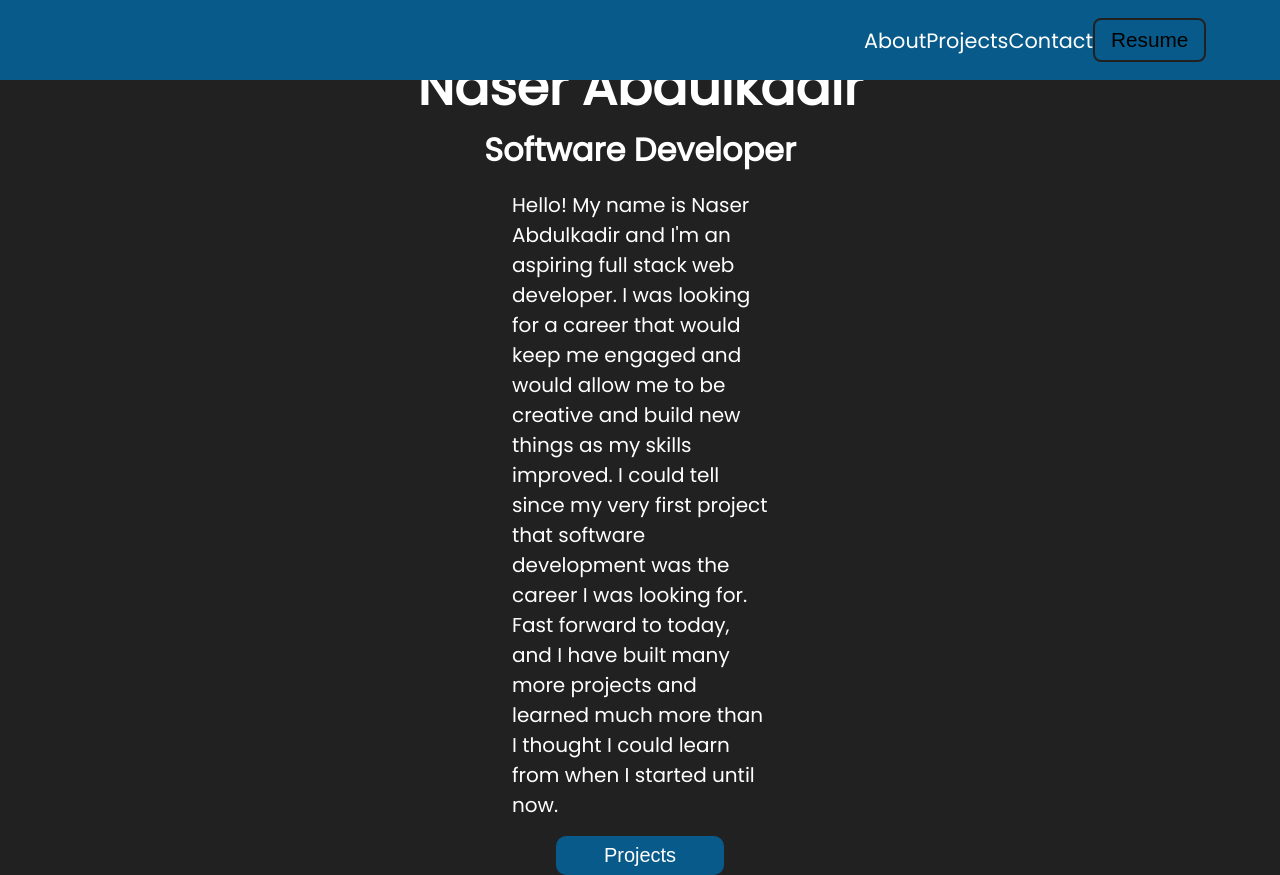
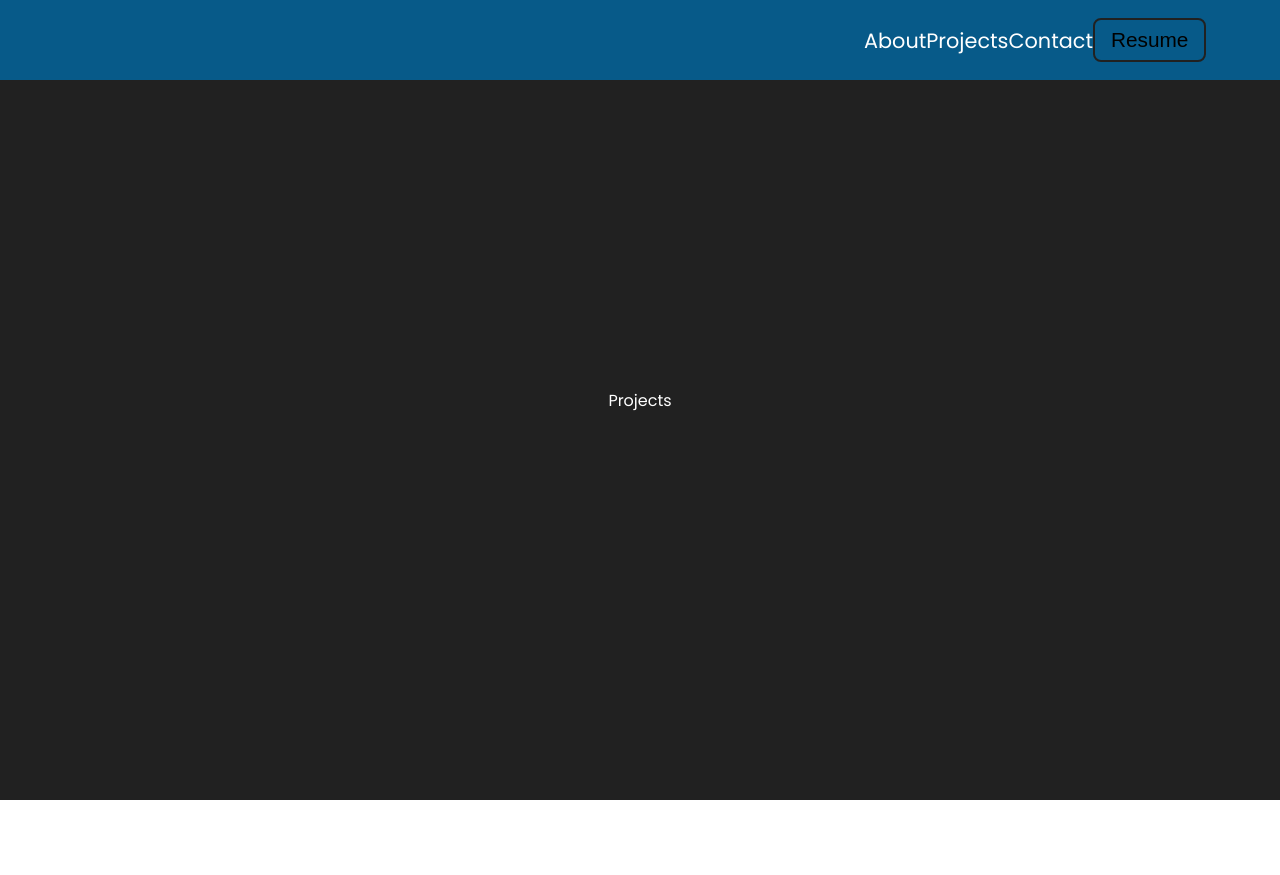
Before and after one commit to naser23/Portfolio, a React (Create React App) app: page /projects in a window 1280 px wide. After the commit the page ends 800 px from the top, so only its background shows below. Built offline with nearby package versions, Linux system fonts and the light colour scheme.

Commit message:
Fixed both navbars. Will work on entering animations for components and the projects page next.

```diff
--- a/package.json
+++ b/package.json
@@ -9,6 +9,7 @@
     "framer-motion": "^6.5.0",
     "react": "^18.2.0",
     "react-dom": "^18.2.0",
+    "react-router-dom": "^6.3.0",
     "react-scripts": "5.0.1",
     "web-vitals": "^2.1.4"
   },
--- a/src/App.js
+++ b/src/App.js
@@ -1,13 +1,18 @@
+import { BrowserRouter as Router, Route, Routes } from "react-router-dom";
 import Navbar from "./components/Navbars/Navbar";
 import Landing from "./pages/Landing";
+import Projects from "./pages/Projects";
 import "./styles/home.css";
 
 function App() {
   return (
-    <main className="HomePage">
+    <Router>
       <Navbar />
-      <Landing />
-    </main>
+      <Routes>
+        <Route path="/" element={<Landing />}></Route>
+        <Route path="/projects" element={<Projects />}></Route>
+      </Routes>
+    </Router>
   );
 }
 
--- a/src/components/Navbars/MobileNav.js
+++ b/src/components/Navbars/MobileNav.js
@@ -1,14 +1,21 @@
+import { Link } from "react-router-dom";
 import React from "react";
-import ResumeButton from "../ResumeButton";
+
 import "../../styles/mobilenav.css";
 
-function MobileNav() {
+function MobileNav({ onClick }) {
   return (
     <nav className="mobileNav">
       <div className="linkArea">
-        <div className="mobileLink">About</div>
-        <div className="mobileLink">Projects</div>
-        <div className="mobileLink">Contact</div>
+        <Link to="/" className="mobileLink" onClick={onClick}>
+          About
+        </Link>
+        <Link to="/projects" className="mobileLink" onClick={onClick}>
+          Projects
+        </Link>
+        <Link to="/contact" className="mobileLink" onClick={onClick}>
+          Contact
+        </Link>
         <button className="resumeButtonMobile">Resume</button>
       </div>
     </nav>
--- a/src/components/Navbars/Navbar.js
+++ b/src/components/Navbars/Navbar.js
@@ -1,8 +1,9 @@
 import React from "react";
+import { motion, AnimatePresence } from "framer-motion";
 import { useState } from "react";
+import { Link } from "react-router-dom";
 import MobileNav from "./MobileNav";
 import ResumeButton from "../ResumeButton";
-import { motion, AnimatePresence } from "framer-motion";
 import "../../styles/navbar.css";
 
 function Navbar() {
@@ -10,6 +11,7 @@ function Navbar() {
   function onClick() {
     setNavOpen(!navOpen);
   }
+
   return (
     <>
       <nav className="Navbar">
@@ -30,14 +32,31 @@ function Navbar() {
               exit={{ x: "-100%" }}
               className="motionComponent"
             >
-              <MobileNav />
+              <MobileNav onClick={onClick} />
             </motion.div>
           )}
         </AnimatePresence>
         <div className="navLinks">
-          <div className="link">About</div>
-          <div className="link">Projects</div>
-          <div className="link">Contact</div>
+          <Link className="link" to="/">
+            About
+          </Link>
+          <Link className="link" to="/projects">
+            Projects
+          </Link>
+          <Link className="link" to="/contact">
+            Contact
+          </Link>
+
+          {/* <NavLink to="/" className="link">
+            About
+          </NavLink>
+          <NavLink to="/projects" className="link">
+            Projects
+          </NavLink>
+          <NavLink to="/contact" className="link">
+            Contact
+          </NavLink> */}
+
           <ResumeButton />
         </div>
       </nav>
--- /dev/null
+++ b/src/pages/Projects.js
@@ -0,0 +1,8 @@
+import React from "react";
+import "../styles/projects.css";
+
+function Projects() {
+  return <section className="projectsPage">Projects</section>;
+}
+
+export default Projects;
--- a/src/styles/home.css
+++ b/src/styles/home.css
@@ -1,4 +1,4 @@
-.HomePage {
+#root {
   width: 100vw;
   background-color: #212121;
   color: white;
--- a/src/styles/mobilenav.css
+++ b/src/styles/mobilenav.css
@@ -22,6 +22,8 @@
 
 .mobileLink {
   font-size: 1.5rem;
+  color: white;
+  text-decoration: none;
   /* color: #075a89; */
   /* color: #212121; */
 }
--- a/src/styles/navbar.css
+++ b/src/styles/navbar.css
@@ -4,7 +4,7 @@
   display: flex;
   align-items: center;
   background-color: #075a89;
-  position: fixed;
+  position: absolute;
 }
 
 .mobileNavOpen {
@@ -40,6 +40,8 @@
 
 .link {
   font-size: 1.3rem;
+  color: white;
+  text-decoration: none;
   /* color: #075a89; */
   /* color: #212121; */
 }
--- /dev/null
+++ b/src/styles/projects.css
@@ -0,0 +1,8 @@
+.projectsPage {
+  width: 100vw;
+  min-height: 100vh;
+  display: flex;
+  justify-content: center;
+  align-items: center;
+  padding: 0 2rem;
+}
```
Also changed, not shown: src/pages/Contact.js (added, +7 -0 lines), 1 other file (tests, documents, lock files or other folders).
